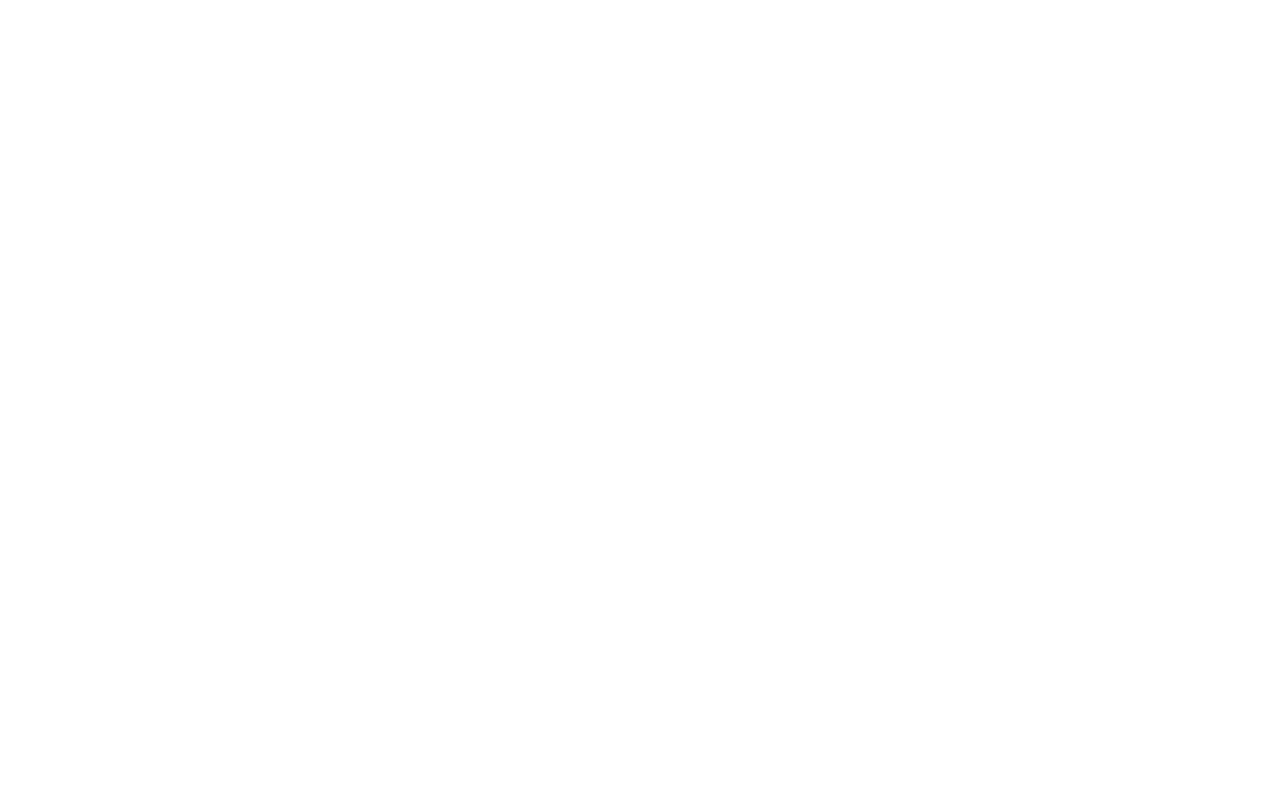
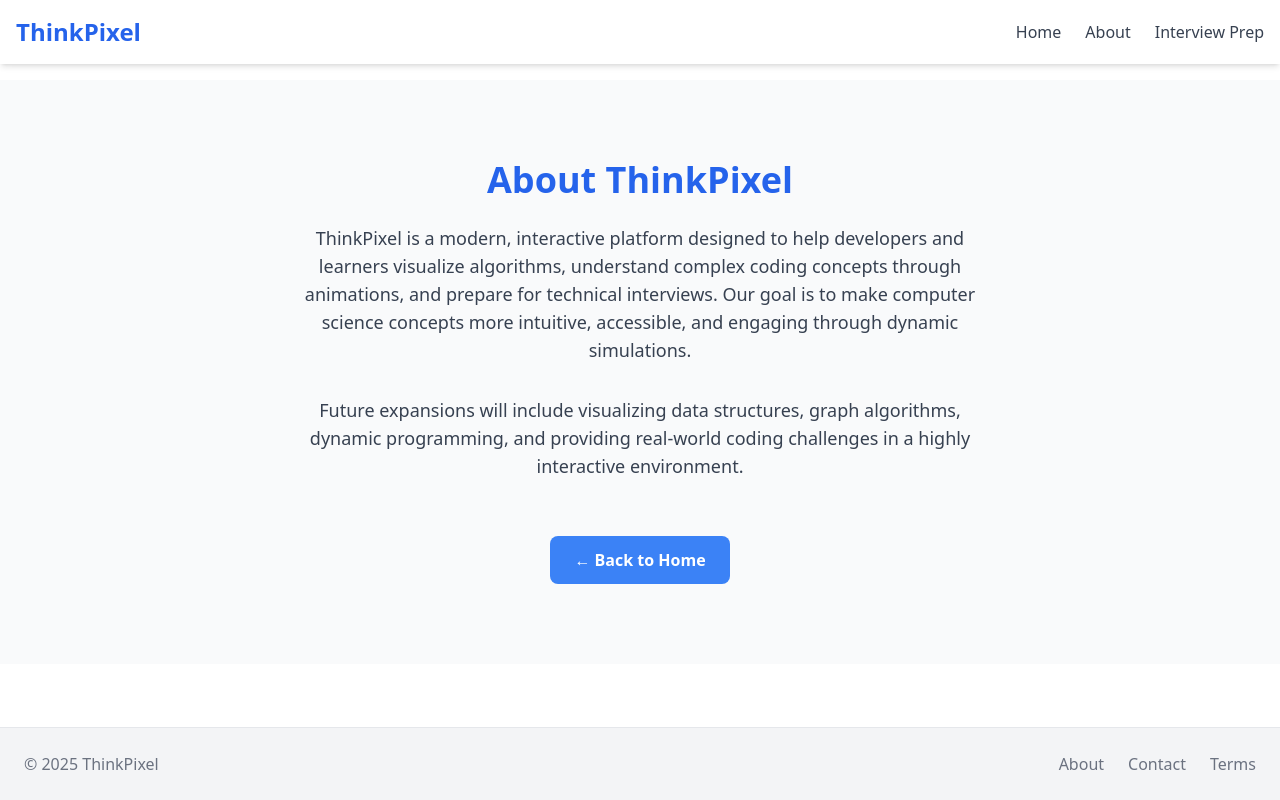
Before and after one commit to uyphu/thinkpixel, a React (Vite) app: page /about in a window 1280 px wide. Before the commit this address had no page. Built offline with nearby package versions, Linux system fonts and the light colour scheme.

Commit message:
[TP-10] Create About/Help Page

```diff
--- a/src/App.tsx
+++ b/src/App.tsx
@@ -1,6 +1,7 @@
 import { BrowserRouter as Router, Routes, Route } from "react-router-dom";
 import Home from "./pages/Home";
 import Visualizer from "./pages/Visualizer";
+import About from "./pages/About";
 
 function App() {
   return (
@@ -8,6 +9,8 @@
       <Routes>
         <Route path="/" element={<Home />} />
         <Route path="/visualizer/:algorithmName" element={<Visualizer />} />
+        <Route path="/about" element={<About />} />
+        {/* Add this route */}
       </Routes>
     </Router>
   );
--- /dev/null
+++ b/src/pages/About.tsx
@@ -0,0 +1,31 @@
+import { Link } from "react-router-dom";
+import Layout from "../components/Layout";
+
+const About = () => {
+  return (
+    <Layout>
+      <section className="flex flex-col items-center justify-center text-center py-20 px-6 bg-gray-50">
+        <h1 className="text-4xl font-bold text-blue-600 mb-6">About ThinkPixel</h1>
+        <p className="max-w-2xl text-lg text-gray-700 mb-8">
+          ThinkPixel is a modern, interactive platform designed to help developers and learners visualize algorithms,
+          understand complex coding concepts through animations, and prepare for technical interviews.
+          Our goal is to make computer science concepts more intuitive, accessible, and engaging through dynamic simulations.
+        </p>
+
+        <p className="max-w-2xl text-lg text-gray-700 mb-8">
+          Future expansions will include visualizing data structures, graph algorithms, dynamic programming,
+          and providing real-world coding challenges in a highly interactive environment.
+        </p>
+
+        <Link
+          to="/"
+          className="inline-block mt-6 px-6 py-3 bg-blue-500 hover:bg-blue-600 text-white font-semibold rounded-lg transition"
+        >
+          ← Back to Home
+        </Link>
+      </section>
+    </Layout>
+  );
+};
+
+export default About;
```
